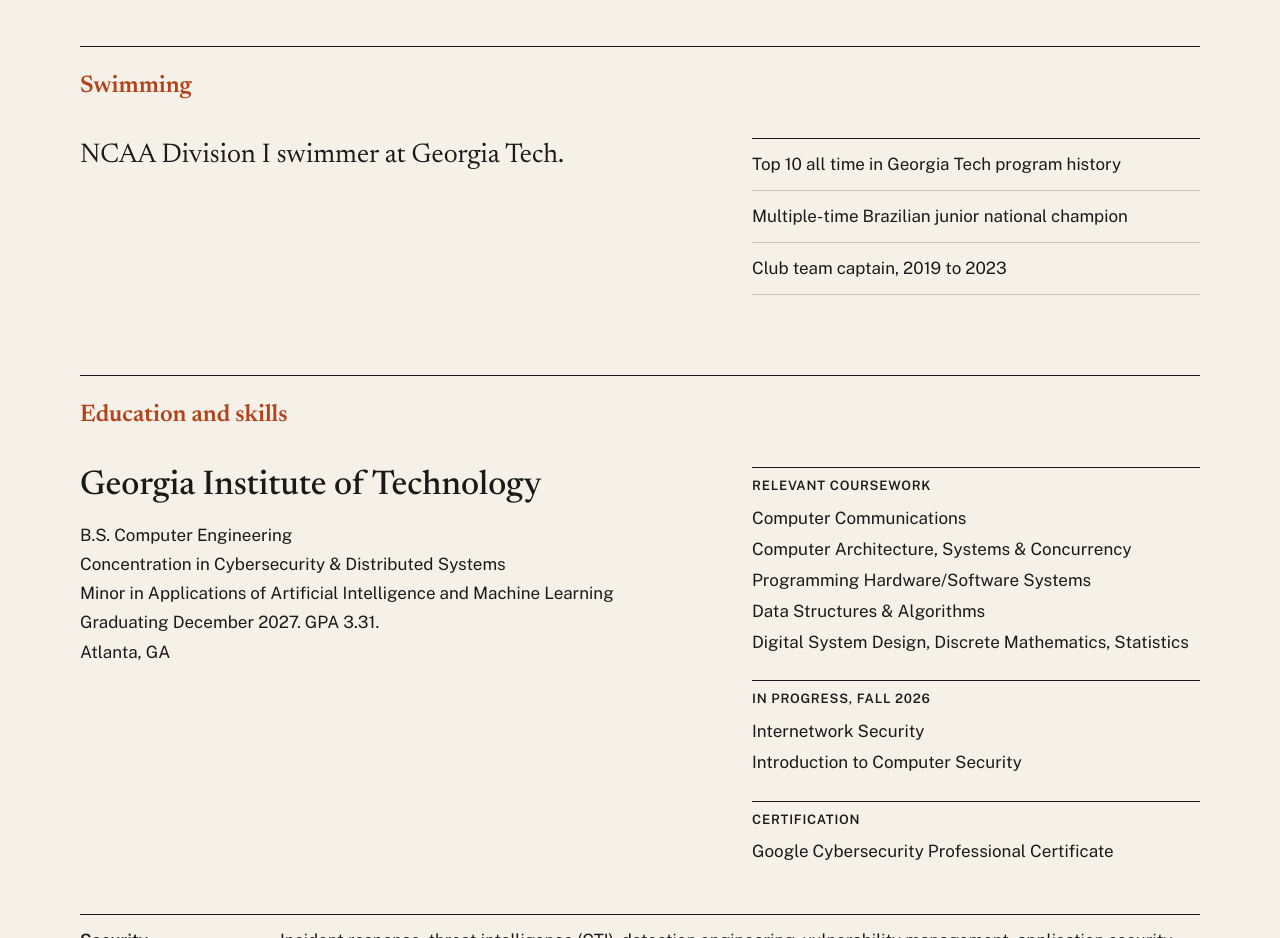
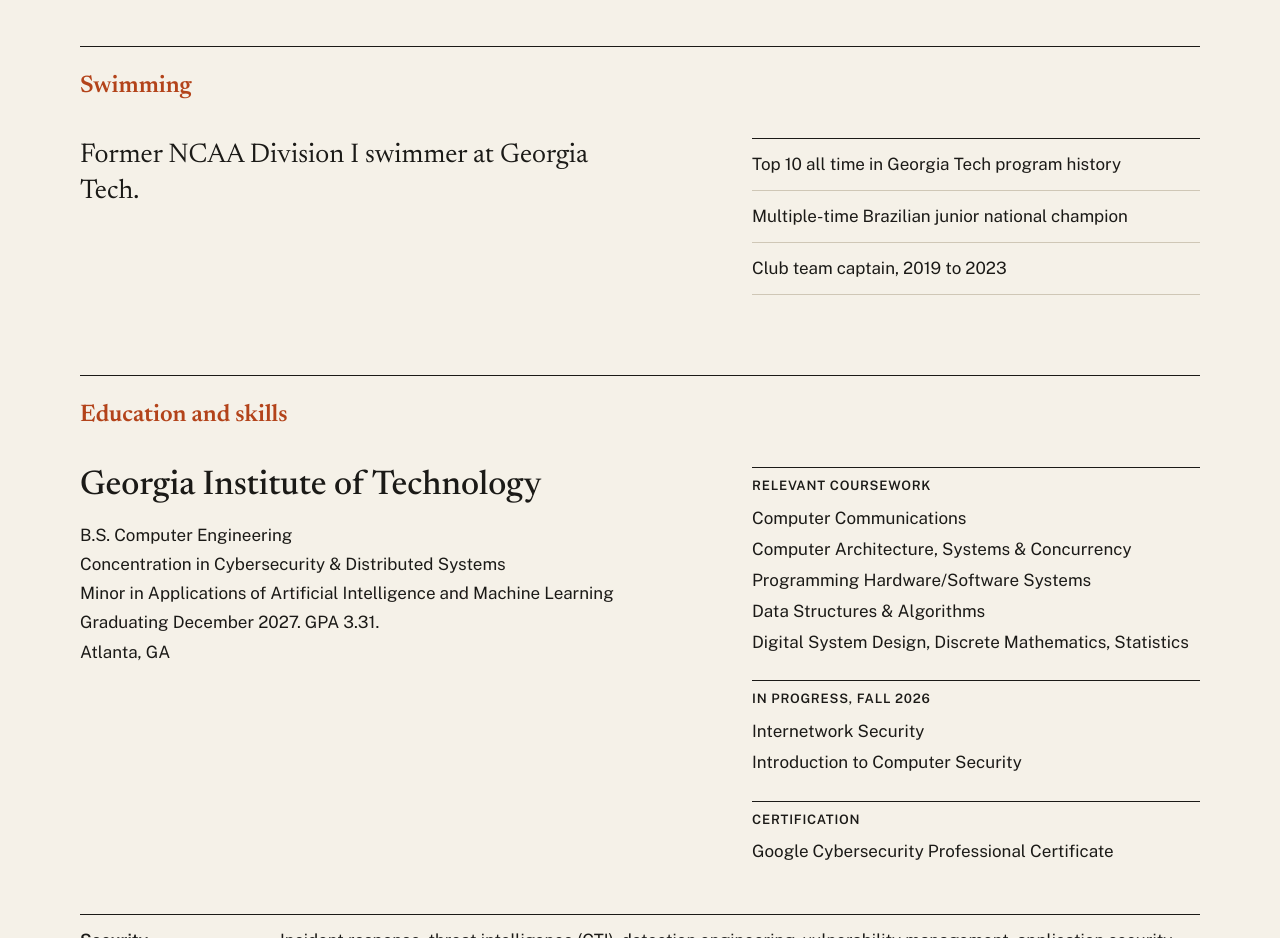
Before and after one commit to brenogsantanaa/brenogsantanaa.github.io, a plain HTML site: page index.html in a window 1280 px wide. Shown: the part 5160-6098 px from the top of the page. Drawn offline with Linux system fonts and the light colour scheme.

Commit message:
Swimming: Former NCAA Division I swimmer at Georgia Tech
Co-Authored-By: Claude Opus 5.5 <noreply@anthropic.com>

```diff
--- a/index.html
+++ b/index.html
@@ -380,7 +380,7 @@
   <section class="sec" id="swimming">
     <div class="sec-head"><h2>Swimming</h2></div>
     <div class="swim">
-      <p>NCAA Division I swimmer at Georgia Tech.</p>
+      <p>Former NCAA Division I swimmer at Georgia Tech.</p>
       <ul>
         <li>Top 10 all time in Georgia Tech program history</li>
         <li>Multiple-time Brazilian junior national champion</li>
```
